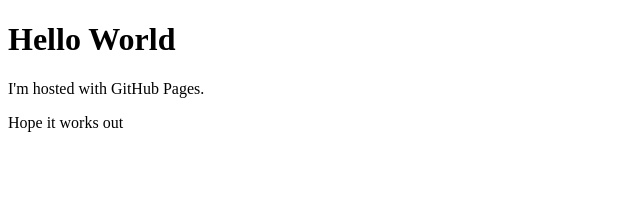
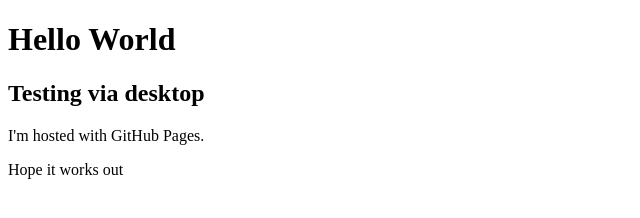
Before and after one commit to mitul-maniar/mitul-maniar.github.io, a plain HTML site: page index.html in a window 1280 px wide. Shown: the whole page, without its empty margins (0-640 px from the left). Drawn offline with Linux system fonts and the light colour scheme.

Commit message:
Update index.html

```diff
--- a/index.html
+++ b/index.html
@@ -4,6 +4,7 @@
 </head>
 <body>
 <h1>Hello World</h1>
+<h2>Testing via desktop</h2>
 <p>I'm hosted with GitHub Pages.</p>
 <p>Hope it works out</p>
 </body>
```
